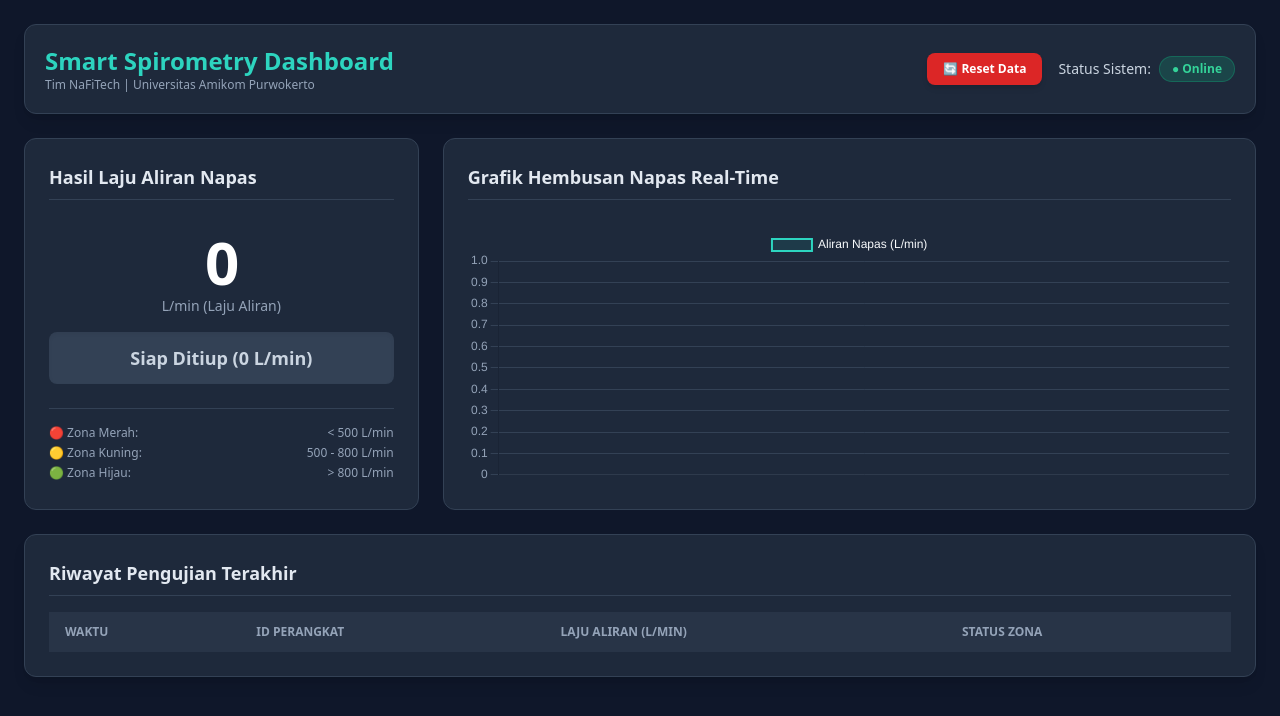
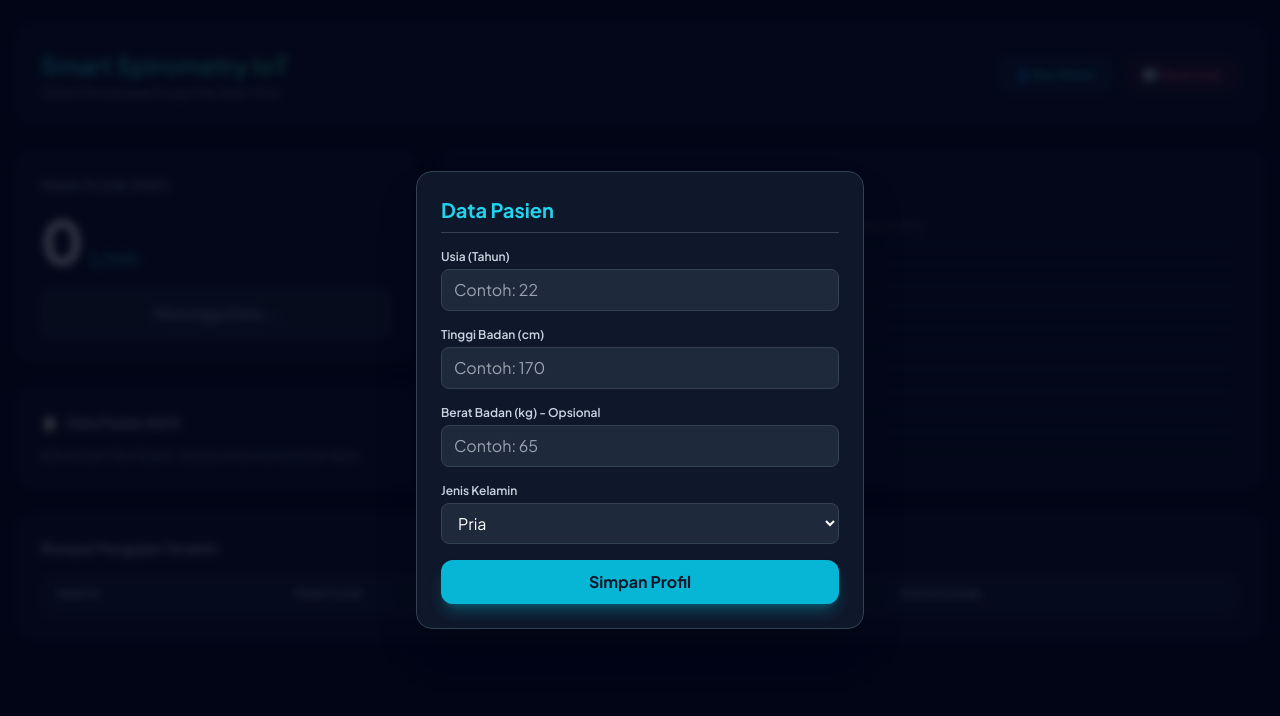
Before and after one commit to memetaw123/smart-spirometry-web, a website: page public/index.html in a window 1280 px wide. Drawn offline with nearby package versions, Linux system fonts and the light colour scheme; no server answers.

Commit message:
Update index.html

```diff
--- a/public/index.html
+++ b/public/index.html
@@ -3,186 +3,254 @@
 <head>
     <meta charset="UTF-8">
     <meta name="viewport" content="width=device-width, initial-scale=1.0">
-    <title>Smart Spirometry Dashboard - NaFiTech</title>
-    <!-- Tailwind CSS CDN -->
+    <title>Smart Spirometry Dashboard</title>
     <script src="https://cdn.tailwindcss.com"></script>
-    <!-- Chart.js CDN -->
     <script src="https://cdn.jsdelivr.net/npm/chart.js"></script>
+    <link href="https://fonts.googleapis.com/css2?family=Plus+Jakarta+Sans:wght@400;500;600;700&display=swap" rel="stylesheet">
+    <style>
+        body { font-family: 'Plus Jakarta Sans', sans-serif; }
+        .modal-active { display: flex !important; }
+    </style>
 </head>
-<body class="bg-slate-900 text-slate-100 min-h-screen p-6">
+<body class="bg-slate-950 text-slate-100 min-h-screen flex flex-col selection:bg-cyan-500 selection:text-white">
 
-    <!-- Header / Navbar -->
-    <header class="flex justify-between items-center bg-slate-800 p-5 rounded-xl border border-slate-700 mb-6 shadow-lg">
+    <!-- MODAL FORM PASIEN -->
+    <div id="patient-modal" class="fixed inset-0 z-50 hidden items-center justify-center bg-slate-950/80 backdrop-blur-sm">
+        <div class="bg-slate-900 border border-slate-700 rounded-2xl p-6 w-11/12 max-w-md shadow-2xl">
+            <h2 class="text-xl font-bold text-cyan-400 mb-4 border-b border-slate-700 pb-2">Data Pasien</h2>
+            <div class="space-y-4">
                 <div>
-            <h1 class="text-2xl font-bold text-teal-400">Smart Spirometry Dashboard</h1>
-            <p class="text-xs text-slate-400">Tim NaFiTech | Universitas Amikom Purwokerto</p>
+                    <label class="block text-xs font-semibold text-slate-300 mb-1">Usia (Tahun)</label>
+                    <input type="number" id="input-usia" class="w-full bg-slate-800 border border-slate-700 rounded-lg px-3 py-2 text-white focus:outline-none focus:border-cyan-500" placeholder="Contoh: 22">
                 </div>
-        <div class="flex items-center space-x-4">
-            <!-- Tombol Reset Data Manual -->
-            <button onclick="resetDashboardHistory()" class="px-4 py-2 text-xs font-bold rounded-lg bg-red-600 hover:bg-red-500 text-white transition-all shadow-md flex items-center gap-2">
+                <div>
+                    <label class="block text-xs font-semibold text-slate-300 mb-1">Tinggi Badan (cm)</label>
+                    <input type="number" id="input-tb" class="w-full bg-slate-800 border border-slate-700 rounded-lg px-3 py-2 text-white focus:outline-none focus:border-cyan-500" placeholder="Contoh: 170">
+                </div>
+                <div>
+                    <label class="block text-xs font-semibold text-slate-300 mb-1">Berat Badan (kg) - Opsional</label>
+                    <input type="number" id="input-bb" class="w-full bg-slate-800 border border-slate-700 rounded-lg px-3 py-2 text-white focus:outline-none focus:border-cyan-500" placeholder="Contoh: 65">
+                </div>
+                <div>
+                    <label class="block text-xs font-semibold text-slate-300 mb-1">Jenis Kelamin</label>
+                    <select id="input-gender" class="w-full bg-slate-800 border border-slate-700 rounded-lg px-3 py-2 text-white focus:outline-none focus:border-cyan-500">
+                        <option value="Pria">Pria</option>
+                        <option value="Wanita">Wanita</option>
+                    </select>
+                </div>
+                <button onclick="simpanProfilPasien()" class="w-full mt-4 bg-cyan-500 hover:bg-cyan-600 text-slate-900 font-bold py-2.5 rounded-xl transition-all shadow-lg shadow-cyan-500/30">
+                    Simpan Profil
+                </button>
+            </div>
+        </div>
+    </div>
+
+    <!-- MAIN DASHBOARD -->
+    <div class="max-w-7xl mx-auto px-4 py-6 w-full flex-grow flex flex-col space-y-6">
+
+        <!-- Header -->
+        <header class="flex justify-between items-center bg-slate-900/80 backdrop-blur-md p-6 rounded-2xl border border-slate-800 shadow-xl">
+            <div>
+                <h1 class="text-2xl font-bold bg-gradient-to-r from-cyan-400 to-emerald-400 bg-clip-text text-transparent">Smart Spirometry IoT</h1>
+                <p class="text-xs text-slate-400 mt-1">Sistem Pemantauan Fungsi Paru Real-Time</p>
+            </div>
+            <div class="flex space-x-3">
+                <button onclick="bukaModal()" class="px-4 py-2 text-xs font-semibold rounded-xl bg-cyan-500/10 text-cyan-400 border border-cyan-500/30 hover:bg-cyan-500/20 transition-all">
+                    👤 Atur Pasien
+                </button>
+                <button onclick="resetData()" class="px-4 py-2 text-xs font-semibold rounded-xl bg-rose-500/10 text-rose-400 border border-rose-500/30 hover:bg-rose-500/20 transition-all">
                     🔄 Reset Data
                 </button>
-            <div class="flex items-center space-x-2">
-                <span class="text-sm text-slate-300">Status Sistem:</span>
-                <span id="connection-status" class="px-3 py-1 text-xs font-semibold rounded-full bg-emerald-500/20 text-emerald-400 border border-emerald-500/30">
-                    ● Online
-                </span>
-            </div>
             </div>
         </header>
 
-    <!-- Main Grid Content -->
+        <!-- Grid Atas: Panel Kiri (Info) & Panel Kanan (Grafik) -->
         <div class="grid grid-cols-1 lg:grid-cols-3 gap-6">
 
-        <!-- Card Left: Gauge Meter & Current Zone -->
-        <div class="bg-slate-800 p-6 rounded-xl border border-slate-700 flex flex-col items-center justify-between">
-            <h2 class="text-lg font-semibold text-slate-200 mb-4 w-full border-b border-slate-700 pb-2">Hasil Laju Aliran Napas</h2>
-
-            <div class="text-center my-4">
-                <div id="pressure-value" class="text-6xl font-extrabold text-white tracking-tight">0</div>
-                <div class="text-sm font-medium text-slate-400 mt-1">L/min (Laju Aliran)</div>
+            <!-- KIRI: Info Panel -->
+            <div class="flex flex-col space-y-6">
+                <!-- Card PEF -->
+                <div class="bg-slate-900/80 p-6 rounded-2xl border border-slate-800 shadow-xl relative overflow-hidden flex-grow">
+                    <h2 class="text-sm font-semibold text-slate-400 uppercase tracking-wider mb-2">Peak Flow (PEF)</h2>
+                    <div class="flex items-baseline space-x-2 my-4">
+                        <span id="pressure-value" class="text-6xl font-extrabold text-white tracking-tight">0</span>
+                        <span class="text-lg font-medium text-cyan-400">L/min</span>
                     </div>
 
-            <!-- Indicator Box Zona (Merah / Kuning / Hijau) -->
-            <div id="zone-badge" class="w-full text-center py-3 rounded-lg font-bold text-lg bg-slate-700 text-slate-300 transition-all duration-300 shadow-inner">
-                Siap Ditiup (0 L/min)
+                    <div id="medical-prediction" class="mb-4 text-xs font-medium text-slate-300 hidden">
+                        Target Normal (Knudson): <span id="target-value" class="font-bold text-cyan-400">0</span> L/min <br>
+                        Persentase Capaian: <span id="percentage-value" class="font-bold text-yellow-400">0%</span>
                     </div>
 
-            <div class="w-full mt-6 text-xs text-slate-400 border-t border-slate-700 pt-3">
-                <div class="flex justify-between my-1"><span>🔴 Zona Merah:</span> <span>&lt; 500 L/min</span></div>
-                <div class="flex justify-between my-1"><span>🟡 Zona Kuning:</span> <span>500 - 800 L/min</span></div>
-                <div class="flex justify-between my-1"><span>🟢 Zona Hijau:</span> <span>&gt; 800 L/min</span></div>
+                    <div id="zone-badge" class="w-full text-center py-3.5 rounded-xl font-bold text-sm bg-slate-800 text-slate-400 border border-slate-700 transition-all duration-300">
+                        Menunggu Data...
                     </div>
                 </div>
 
-        <!-- Card Right: Live Real-Time Flow Chart -->
-        <div class="lg:col-span-2 bg-slate-800 p-6 rounded-xl border border-slate-700 flex flex-col justify-between">
-            <h2 class="text-lg font-semibold text-slate-200 mb-4 border-b border-slate-700 pb-2">Grafik Hembusan Napas Real-Time</h2>
-            <div class="relative h-64 w-full">
+                <!-- Card Pasien -->
+                <div class="bg-slate-900/80 p-6 rounded-2xl border border-slate-800 shadow-xl">
+                    <h3 class="text-sm font-semibold text-slate-300 mb-4 flex items-center gap-2">
+                        <span>📋</span> Data Pasien Aktif
+                    </h3>
+                    <div id="patient-info-display" class="text-xs text-slate-400">
+                        Klik tombol "Atur Pasien" di atas untuk memasukkan data.
+                    </div>
+                </div>
+            </div>
+
+            <!-- KANAN: Chart (Tingginya mengikuti total tinggi panel kiri) -->
+            <div class="lg:col-span-2 flex flex-col">
+                <div class="bg-slate-900/80 p-6 rounded-2xl border border-slate-800 shadow-xl flex-grow flex flex-col">
+                    <h3 class="text-sm font-semibold text-slate-300 mb-4">Grafik Aliran Napas</h3>
+                    <div class="flex-grow relative w-full min-h-[250px]">
                         <canvas id="liveChart"></canvas>
+                    </div>
+                </div>
+            </div>
+        </div>
+
+        <!-- BARIS BAWAH: Tabel Riwayat membentang penuh -->
+        <div class="bg-slate-900/80 p-6 rounded-2xl border border-slate-800 shadow-xl w-full">
+            <h3 class="text-sm font-semibold text-slate-300 mb-4">Riwayat Pengujian Terakhir</h3>
+            <div class="overflow-x-auto">
+                <table class="w-full text-left text-xs text-slate-300">
+                    <thead class="bg-slate-800/60 text-slate-400 uppercase border-b border-slate-700/50">
+                        <tr>
+                            <th class="py-3 px-4 rounded-l-xl">Waktu</th>
+                            <th class="py-3 px-4">Peak Flow</th>
+                            <th class="py-3 px-4">% Target</th>
+                            <th class="py-3 px-4 rounded-r-xl">Status Zona</th>
+                        </tr>
+                    </thead>
+                    <tbody id="history-table-body" class="divide-y divide-slate-800/50">
+                    </tbody>
+                </table>
             </div>
         </div>
 
     </div>
 
-    <!-- Table Section: History Logs -->
-    <div class="bg-slate-800 p-6 rounded-xl border border-slate-700 mt-6 shadow-lg">
-        <h2 class="text-lg font-semibold text-slate-200 mb-4 border-b border-slate-700 pb-2">Riwayat Pengujian Terakhir</h2>
-        <div class="overflow-x-auto">
-            <table class="w-full text-left text-sm text-slate-300">
-                <thead class="bg-slate-700/50 text-slate-400 uppercase text-xs">
-                    <tr>
-                        <th class="py-3 px-4">Waktu</th>
-                        <th class="py-3 px-4">ID Perangkat</th>
-                        <th class="py-3 px-4">Laju Aliran (L/min)</th>
-                        <th class="py-3 px-4">Status Zona</th>
-                    </tr>
-                </thead>
-                <tbody id="history-table-body" class="divide-y divide-slate-700">
-                    <!-- Data riwayat dari database -->
-                </tbody>
-            </table>
+    <script>
+        let profilAktif = { isSet: false, targetNormal: 0 };
+        const modal = document.getElementById('patient-modal');
+
+        function bukaModal() { modal.classList.add('modal-active'); }
+        function tutupModal() { modal.classList.remove('modal-active'); }
+        window.onload = () => { bukaModal(); };
+
+        function simpanProfilPasien() {
+            const usia = parseFloat(document.getElementById('input-usia').value);
+            const tb = parseFloat(document.getElementById('input-tb').value);
+            const bb = document.getElementById('input-bb').value;
+            const gender = document.getElementById('input-gender').value;
+
+            if(!usia || !tb) {
+                alert("Usia dan Tinggi Badan wajib diisi!");
+                return;
+            }
+
+            profilAktif = { usia, tb, bb, gender, isSet: true };
+
+            // Kalkulasi Rumus Knudson
+            let prediksi = (gender === "Pria")
+                ? (0.06 * tb) - (0.022 * usia) - 4.21
+                : (0.052 * tb) - (0.022 * usia) - 3.87;
+
+            profilAktif.targetNormal = (prediksi * 100).toFixed(1);
+
+            document.getElementById('patient-info-display').innerHTML = `
+                <div class="grid grid-cols-2 gap-3 mt-2">
+                    <div class="bg-slate-800/50 p-2.5 rounded-lg border border-slate-700/50">Usia: <strong class="text-white">${usia} Thn</strong></div>
+                    <div class="bg-slate-800/50 p-2.5 rounded-lg border border-slate-700/50">Gender: <strong class="text-white">${gender}</strong></div>
+                    <div class="bg-slate-800/50 p-2.5 rounded-lg border border-slate-700/50">Tinggi: <strong class="text-white">${tb} cm</strong></div>
+                    <div class="bg-slate-800/50 p-2.5 rounded-lg border border-slate-700/50">Berat: <strong class="text-white">${bb ? bb+' kg' : '-'}</strong></div>
                 </div>
-    </div>
+            `;
 
-    <!-- Logic Javascript -->
-    <script>
-        let autoResetTimer = null;
+            document.getElementById('medical-prediction').classList.remove('hidden');
+            document.getElementById('target-value').innerText = profilAktif.targetNormal;
+            tutupModal();
+        }
 
-        // 1. Inisialisasi Chart.js (Skala sumbu Y dinamis tanpa batas 1000)
         const ctx = document.getElementById('liveChart').getContext('2d');
         const liveChart = new Chart(ctx, {
             type: 'line',
             data: {
                 labels: [],
                 datasets: [{
-                    label: 'Aliran Napas (L/min)',
+                    label: 'Laju Aliran (L/min)',
                     data: [],
-                    borderColor: '#2dd4bf',
-                    backgroundColor: 'rgba(45, 212, 191, 0.1)',
-                    borderWidth: 2,
-                    fill: true,
-                    tension: 0.3
+                    borderColor: '#22d3ee',
+                    backgroundColor: 'rgba(34, 211, 238, 0.08)',
+                    borderWidth: 2.5, fill: true, tension: 0.3
                 }]
             },
             options: {
-                responsive: true,
-                maintainAspectRatio: false,
+                responsive: true, maintainAspectRatio: false,
                 scales: {
-                    x: { ticks: { color: '#94a3b8' }, grid: { color: '#334155' } },
-                    y: { min: 0, ticks: { color: '#94a3b8' }, grid: { color: '#334155' } }
-                },
-                plugins: { legend: { labels: { color: '#f8fafc' } } }
+                    x: { ticks: { color: '#64748b' }, grid: { color: '#1e293b' } },
+                    y: { min: 0, max: 1000, ticks: { color: '#64748b' }, grid: { color: '#1e293b' } }
+                }
             }
         });
 
-        // 2. Fungsi Reset Tampilan Dashboard ke 0 (Standby)
-        function resetDisplayToZero() {
-            document.getElementById('pressure-value').innerText = '0';
+        function updateUI(status, pressure) {
+            document.getElementById('pressure-value').innerText = pressure;
             const badge = document.getElementById('zone-badge');
-            badge.className = "w-full text-center py-3 rounded-lg font-bold text-lg bg-slate-700 text-slate-300 transition-all duration-300 shadow-inner";
-            badge.innerText = "Siap Ditiup (0 L/min)";
+
+            if(profilAktif.isSet && profilAktif.targetNormal > 0) {
+                let pct = ((pressure / profilAktif.targetNormal) * 100).toFixed(1);
+                const pctEl = document.getElementById('percentage-value');
+                pctEl.innerText = pct + '%';
+                pctEl.className = pct >= 80 ? "font-bold text-emerald-400" : (pct >= 60 ? "font-bold text-amber-400" : "font-bold text-rose-400");
             }
 
-        // 3. Fungsi Update Indicator Zone Badge & Nilai Tekanan
-        function updateZoneBadge(status, pressure) {
-            const badge = document.getElementById('zone-badge');
-            document.getElementById('pressure-value').innerText = pressure;
-
             if (status === 'Zona Merah' || pressure < 500) {
-                badge.className = "w-full text-center py-3 rounded-lg font-bold text-lg bg-red-500/20 text-red-400 border border-red-500/40 shadow-red-500/10";
+                badge.className = "w-full text-center py-3.5 rounded-xl font-bold text-sm bg-rose-500/15 text-rose-400 border border-rose-500/40 shadow-[0_0_15px_rgba(244,63,94,0.15)]";
                 badge.innerText = "🔴 ZONA MERAH (Rendah)";
             } else if (status === 'Zona Kuning' || (pressure >= 500 && pressure < 800)) {
-                badge.className = "w-full text-center py-3 rounded-lg font-bold text-lg bg-yellow-500/20 text-yellow-400 border border-yellow-500/40 shadow-yellow-500/10";
+                badge.className = "w-full text-center py-3.5 rounded-xl font-bold text-sm bg-amber-500/15 text-amber-400 border border-amber-500/40 shadow-[0_0_15px_rgba(245,158,11,0.15)]";
                 badge.innerText = "🟡 ZONA KUNING (Sedang)";
             } else {
-                badge.className = "w-full text-center py-3 rounded-lg font-bold text-lg bg-emerald-500/20 text-emerald-400 border border-emerald-500/40 shadow-emerald-500/10";
+                badge.className = "w-full text-center py-3.5 rounded-xl font-bold text-sm bg-emerald-500/15 text-emerald-400 border border-emerald-500/40 shadow-[0_0_15px_rgba(16,185,129,0.15)]";
                 badge.innerText = "🟢 ZONA HIJAU (Normal)";
             }
         }
 
-        // 4. Mengambil Data Riwayat dari Backend secara Berkala (Polling 2 Detik)
         async function fetchLatestData() {
             try {
                 const res = await fetch('/api/history');
                 const data = await res.json();
                 const tbody = document.getElementById('history-table-body');
-                if (tbody) tbody.innerHTML = '';
+                tbody.innerHTML = '';
+
+                if (data.length === 0) {
+                    tbody.innerHTML = `<tr><td colspan="4" class="text-center py-4 text-slate-500">Belum ada data pengujian.</td></tr>`;
+                }
 
                 data.forEach(item => {
-                    const row = document.createElement('tr');
-                    const dateFormatted = new Date(item.created_at).toLocaleString('id-ID');
-                    row.innerHTML = `
-                        <td class="py-3 px-4">${dateFormatted}</td>
-                        <td class="py-3 px-4">${item.device_id}</td>
-                        <td class="py-3 px-4 font-semibold">${item.pressure} L/min</td>
-                        <td class="py-3 px-4"><span class="px-2 py-1 rounded text-xs font-semibold ${item.zone_status === 'Zona Merah' ? 'bg-red-500/20 text-red-400' : item.zone_status === 'Zona Kuning' ? 'bg-yellow-500/20 text-yellow-400' : 'bg-emerald-500/20 text-emerald-400'}">${item.zone_status}</span></td>
+                    const timeStr = new Date(item.created_at).toLocaleTimeString('id-ID');
+                    let bgStatus = item.zone_status === 'Zona Merah' ? 'bg-rose-500/15 text-rose-400 border border-rose-500/20' :
+                                  (item.zone_status === 'Zona Kuning' ? 'bg-amber-500/15 text-amber-400 border border-amber-500/20' : 'bg-emerald-500/15 text-emerald-400 border border-emerald-500/20');
+
+                    let tblPct = profilAktif.isSet ? ((item.pressure / profilAktif.targetNormal) * 100).toFixed(0) + '%' : '-';
+
+                    tbody.innerHTML += `
+                        <tr class="hover:bg-slate-800/30 transition-colors">
+                            <td class="py-3 px-4 font-mono text-slate-400">${timeStr}</td>
+                            <td class="py-3 px-4 font-bold text-white">${item.pressure} L/min</td>
+                            <td class="py-3 px-4 text-cyan-300 font-semibold">${tblPct}</td>
+                            <td class="py-3 px-4"><span class="px-2.5 py-1 rounded-lg text-xs font-semibold ${bgStatus}">${item.zone_status}</span></td>
+                        </tr>
                     `;
-                    tbody.appendChild(row);
                 });
 
                 if (data.length > 0) {
                     const latest = data[0];
-                    const dataTime = new Date(latest.created_at).getTime();
-                    const nowTime = new Date().getTime();
+                    updateUI(latest.zone_status, latest.pressure);
 
-                    // Jika data baru diterima dalam rentang waktu <= 5 detik, tampilkan hasilnya
-                    if (nowTime - dataTime <= 5000) {
-                        updateZoneBadge(latest.zone_status, latest.pressure);
-
-                        // Set timer otomatis mereset tampilan web kembali ke 0 setelah 5 detik
-                        clearTimeout(autoResetTimer);
-                        autoResetTimer = setTimeout(() => {
-                            resetDisplayToZero();
-                        }, 5000);
-                    } else {
-                        // Jika sudah lebih dari 5 detik sejak tiupan terakhir, posisikan ke 0
-                        resetDisplayToZero();
-                    }
-
-                    // Update Grafik Real-Time
                     const timeLabel = new Date(latest.created_at).toLocaleTimeString('id-ID');
-                    if (!liveChart.data.labels.includes(timeLabel)) {
+                    if (liveChart.data.labels.length === 0 || liveChart.data.labels[liveChart.data.labels.length - 1] !== timeLabel) {
                         if (liveChart.data.labels.length > 15) {
                             liveChart.data.labels.shift();
                             liveChart.data.datasets[0].data.shift();
@@ -192,41 +260,22 @@
                         liveChart.update();
                     }
                 }
-            } catch (err) {
-                console.error("Gagal mengambil data terbaru:", err);
+            } catch (err) { console.error(err); }
+        }
+
+        async function resetData() {
+            if (confirm("Hapus semua riwayat pengujian?")) {
+                try {
+                    const res = await fetch('/api/reset', { method: 'DELETE' });
+                    if (res.ok) {
+                        document.getElementById('pressure-value').innerText = '0';
+                        document.getElementById('history-table-body').innerHTML = '';
+                        liveChart.data.labels = []; liveChart.data.datasets[0].data = []; liveChart.update();
+                    }
+                } catch (e) { alert("Error reset data"); }
             }
         }
 
-        // 5. Fungsi Tombol Reset Manual untuk Mengosongkan Database & Dashboard
-        async function resetDashboardHistory() {
-            if (confirm("Apakah Anda yakin ingin mengosongkan semua riwayat tes?")) {
-                try {
-                    const res = await fetch('/api/reset', { method: 'DELETE' });
-                    const result = await res.json();
-
-                    if (res.ok) {
-                        resetDisplayToZero();
-
-                        // Kosongkan Grafik Chart.js
-                        liveChart.data.labels = [];
-                        liveChart.data.datasets[0].data = [];
-                        liveChart.update();
-
-                        // Kosongkan Tabel Riwayat
-                        document.getElementById('history-table-body').innerHTML = '';
-
-                        alert("Riwayat pengujian berhasil dikosongkan!");
-                    } else {
-                        alert("Gagal menghapus data: " + result.error);
-                    }
-                } catch (err) {
-                    alert("Gagal terhubung ke server untuk menghapus data.");
-                }
-            }
-        }
-
-        // Jalankan polling secara berkala setiap 2 detik
-        fetchLatestData();
         setInterval(fetchLatestData, 2000);
     </script>
 </body>
```
Lines whose indentation alone changed are shown as unchanged.
